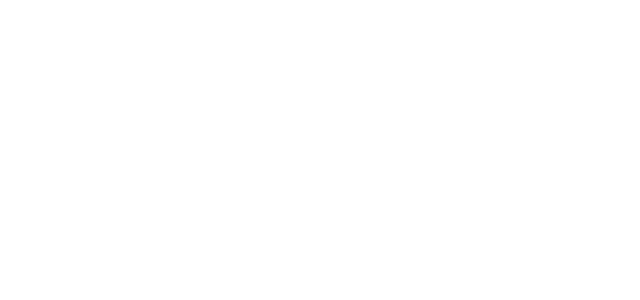
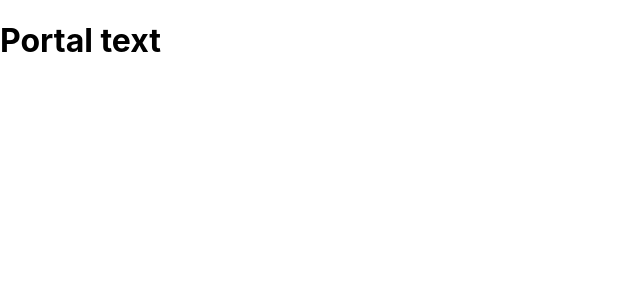
Before and after one commit to aldhyyy/react-the-basic, a React (Create React App) app: page / in a window 1280 px wide. Shown: the top 300 px of the page, without its empty margins (0-640 px from the left). Built offline with nearby package versions, Linux system fonts and the light colour scheme.

Commit message:
using portal

```diff
--- a/public/index.html
+++ b/public/index.html
@@ -29,6 +29,8 @@
   <body>
     <noscript>You need to enable JavaScript to run this app.</noscript>
     <div id="root"></div>
+    <!-- This is the portal root that we will mount PortalElement -->
+    <div id="portal-root"></div>
     <!--
       This HTML file is a template.
       If you open it directly in the browser, you will see an empty page.
--- a/src/App.js
+++ b/src/App.js
@@ -1,8 +1,14 @@
 import React from "react";
 import "./App.css";
+import PortalExample from "./components/PortalExample";
 
 function App() {
-  return <div className="App"></div>;
+  return (
+    <div className="App">
+      {/* This PortalExample will not mount on root but will be mount on portal-root*/}
+      <PortalExample />
+    </div>
+  );
 }
 
 export default App;
--- /dev/null
+++ b/src/components/PortalExample.js
@@ -0,0 +1,16 @@
+import React, { Component } from "react";
+import ReactDOM from "react-dom";
+
+class PortalExample extends Component {
+  render() {
+    //   This will mount component in portal root
+    return ReactDOM.createPortal(
+      <div>
+        <h1>Portal text</h1>
+      </div>,
+      document.getElementById("portal-root")
+    );
+  }
+}
+
+export default PortalExample;
```
